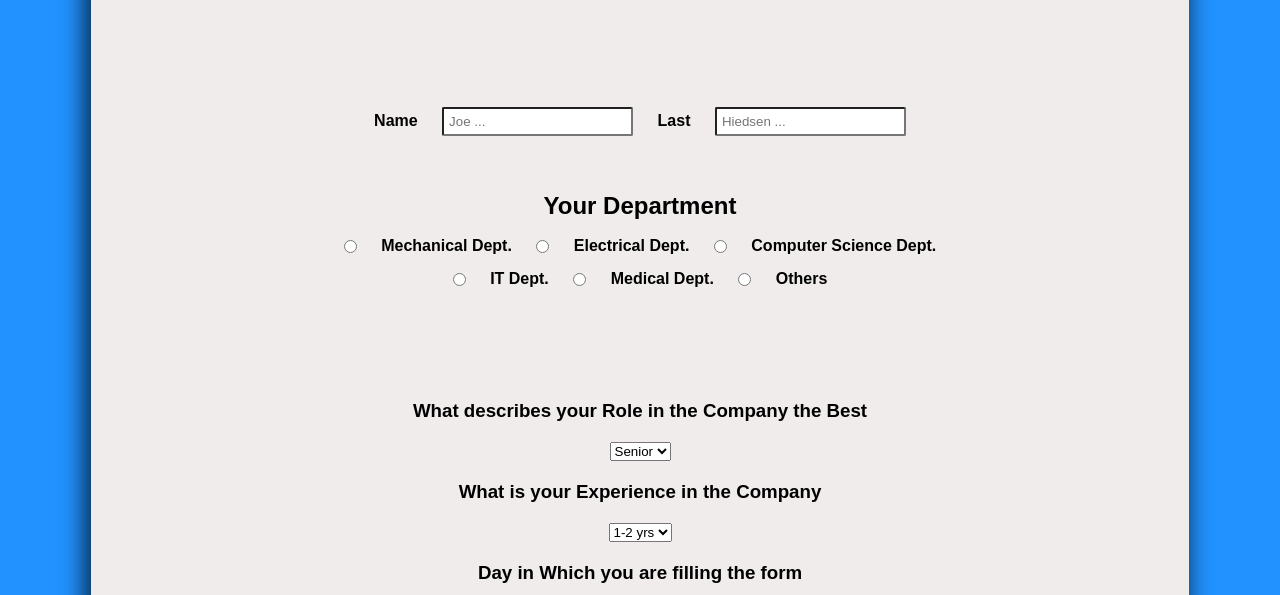
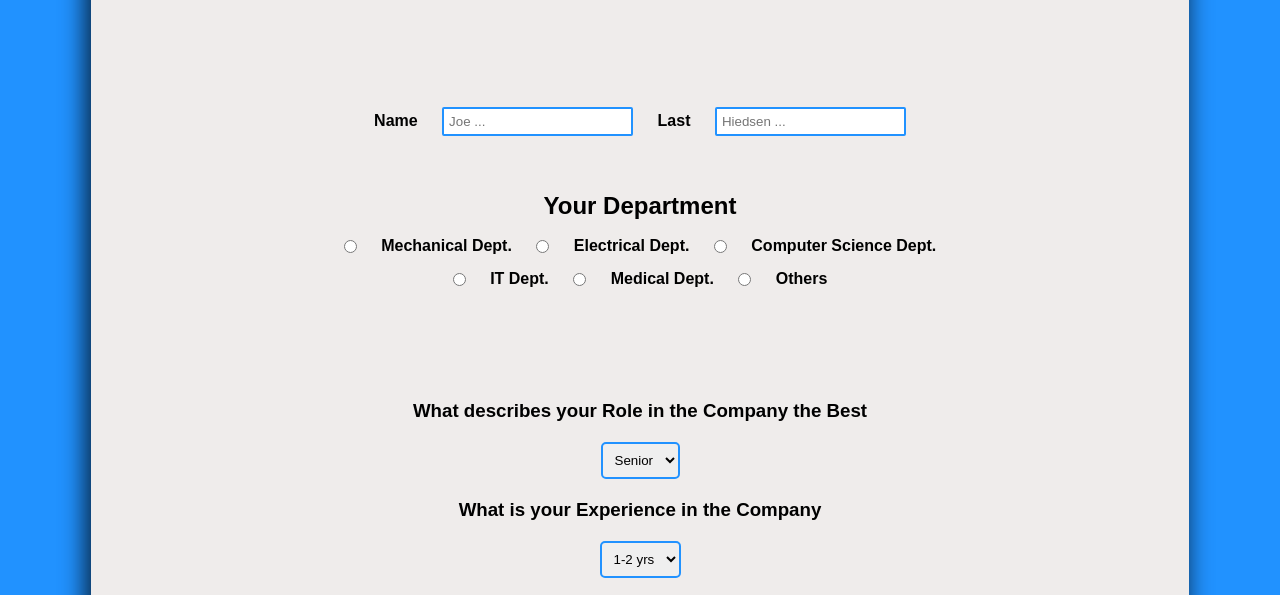
Before and after one commit to abhishekpramanik/Survey-Form, a plain HTML site: page hackio_projects/index.html in a window 1280 px wide. Shown: the part 347-942 px from the top of the page. Drawn offline with Linux system fonts and the light colour scheme; a web font is replaced by a local one.

Commit message:
"CSS adjestments"

```diff
--- a/hackio_projects/style.css
+++ b/hackio_projects/style.css
@@ -18,6 +18,7 @@ html {
 body{
     background-color: #2192FF;
 }
+
 .box{
     background-color: #efeceb;
     max-width: 90%;
@@ -58,6 +59,7 @@ body{
     align: center;
     padding: 5px;
     border-radius: 2px;
+    border: 2px solid #2192FF;
 }
 .form-ques-experience {
     text-align: center;
@@ -92,3 +94,11 @@ div textarea {
     box-sizing: border-box;
     max-width: 90%;
 }
+
+.form-ques-experience select{
+    padding: 8px;
+    border-radius: 5px;
+    border: 2px solid #2192FF;
+    font-family: 'General Sans', sans-serif;
+    font-weight:500;
+}
```
